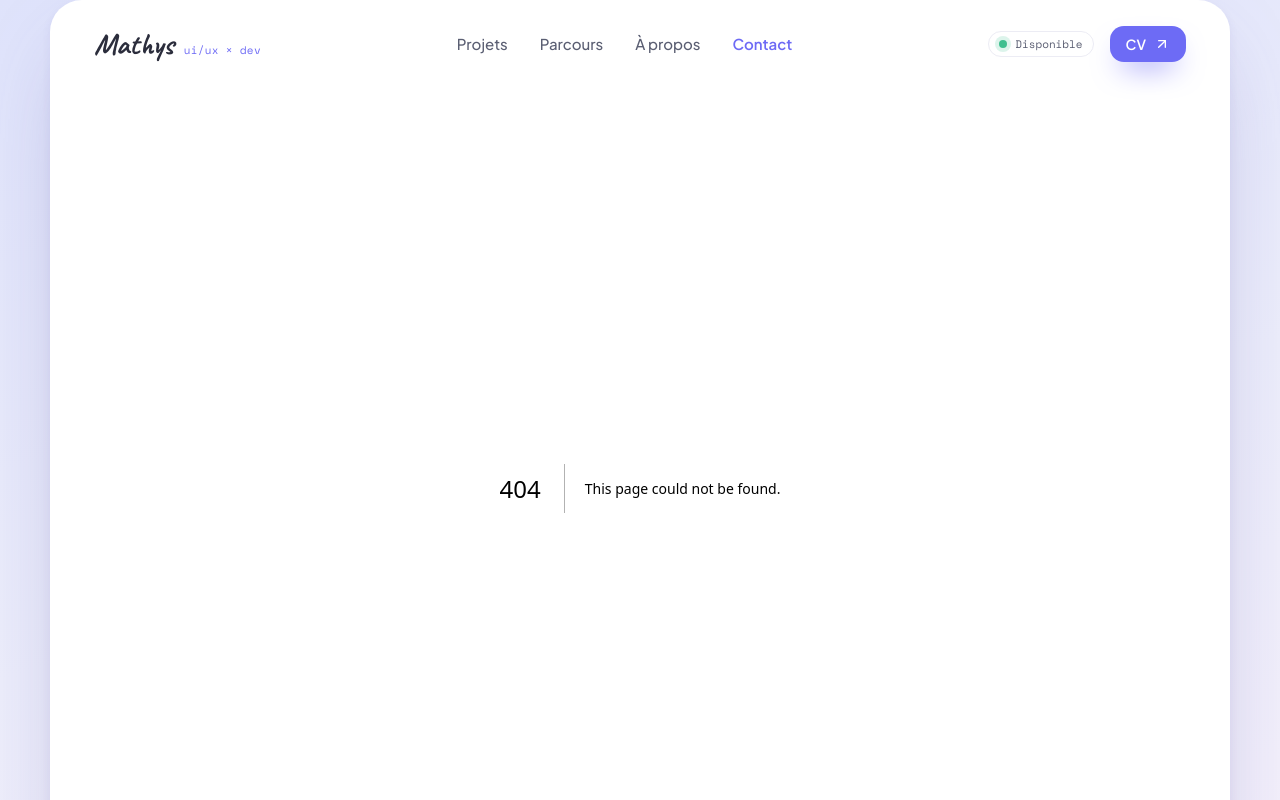
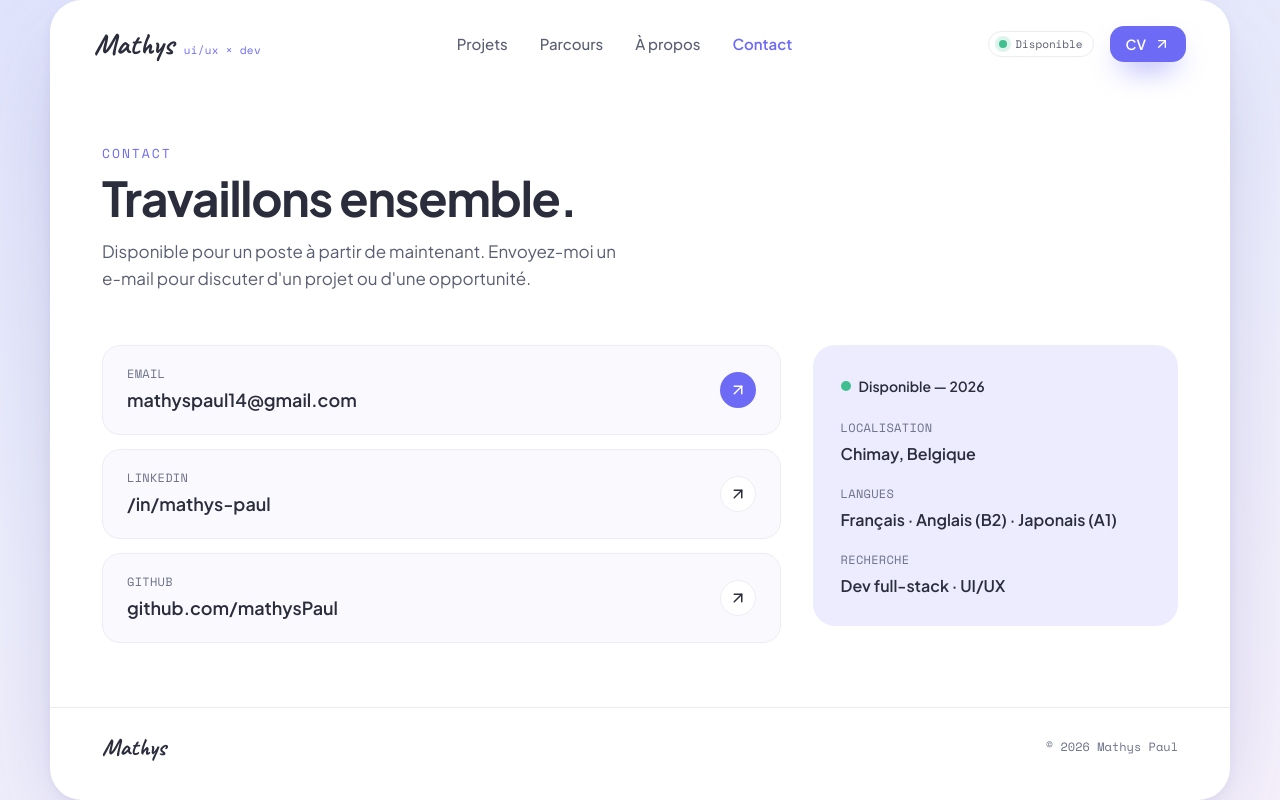
Before and after one commit to mathysPaul/skab.dev, a Next.js app in the folder client/: page /contact in a window 1280 px wide. Before the commit this address had no page. Shown: the top 800 px of the page. Built offline with nearby package versions, Linux system fonts and the light colour scheme.

Commit message:
feat(client): add contact & competences pages, link competences from home

```diff
--- /dev/null
+++ b/client/app/competences/page.tsx
@@ -0,0 +1,31 @@
+import { SectionHeading } from "@/components/section-heading";
+import { TechGrid } from "@/components/tech-grid";
+
+export default function CompetencesPage() {
+  return (
+    <>
+      <header className="px-6 pb-3 pt-14 sm:px-[52px]">
+        <SectionHeading as="h1" eyebrow="STACK" title="Compétences & outils" />
+        <p className="mt-4 max-w-[560px] text-[17px] leading-relaxed text-body">
+          Langages, frameworks et outils que je maîtrise.{" "}
+          <span className="font-semibold text-brand">Survole un logo</span> pour
+          voir le détail.
+        </p>
+      </header>
+
+      <section className="px-6 pb-14 pt-11 sm:px-[52px]">
+        <TechGrid />
+      </section>
+
+      <section className="px-6 pb-16 sm:px-[52px]">
+        <p className="mb-2.5 font-mono text-xs tracking-[1.5px] text-muted-ink">
+          MÉTHODES
+        </p>
+        <p className="text-[15px] leading-relaxed text-body">
+          Agile — Scrum &amp; Kanban · Tests &amp; intégration continue ·
+          Documentation technique
+        </p>
+      </section>
+    </>
+  );
+}
--- /dev/null
+++ b/client/app/contact/page.tsx
@@ -0,0 +1,68 @@
+import { ArrowUpRight } from "lucide-react";
+
+import { SectionHeading } from "@/components/section-heading";
+import { contactLinks, meta } from "@/lib/data/contact";
+import { cn } from "@/lib/utils";
+
+export default function ContactPage() {
+  return (
+    <>
+      <header className="px-6 pb-3 pt-14 sm:px-[52px]">
+        <SectionHeading as="h1" eyebrow="CONTACT" title="Travaillons ensemble." />
+        <p className="mt-4 max-w-[520px] text-[17px] leading-relaxed text-body">
+          Disponible pour un poste à partir de maintenant. Envoyez-moi
+          un e-mail pour discuter d&apos;un projet ou d&apos;une opportunité.
+        </p>
+      </header>
+
+      <section className="grid gap-8 px-6 pb-16 pt-10 sm:px-[52px] lg:grid-cols-[1.3fr_0.7fr] lg:items-start">
+        {/* Contact links */}
+        <div className="flex flex-col gap-3.5">
+          {contactLinks.map((link) => (
+            <a
+              key={link.label}
+              href={link.href}
+              className="flex items-center justify-between rounded-[18px] border border-line bg-surface-soft px-6 py-5 transition-colors hover:border-brand"
+            >
+              <span>
+                <span className="mb-1 block font-mono text-xs tracking-wide text-muted-ink">
+                  {link.label}
+                </span>
+                <span className="text-lg font-semibold text-ink">
+                  {link.value}
+                </span>
+              </span>
+              <span
+                aria-hidden
+                className={cn(
+                  "flex size-9 shrink-0 items-center justify-center rounded-full",
+                  link.primary
+                    ? "bg-brand text-white"
+                    : "border border-line bg-white text-ink"
+                )}
+              >
+                <ArrowUpRight className="size-[18px]" />
+              </span>
+            </a>
+          ))}
+        </div>
+
+        {/* Meta card */}
+        <div className="rounded-[22px] bg-brand-soft p-7">
+          <div className="mb-6 inline-flex items-center gap-2 text-sm font-semibold text-ink">
+            <span aria-hidden className="size-2.5 rounded-full bg-success" />
+            Disponible — 2026
+          </div>
+          {meta.map((row) => (
+            <div key={row.label} className="mb-5 last:mb-0">
+              <p className="mb-1.5 font-mono text-xs tracking-wide text-muted-ink">
+                {row.label}
+              </p>
+              <p className="text-base font-semibold text-ink">{row.value}</p>
+            </div>
+          ))}
+        </div>
+      </section>
+    </>
+  );
+}
--- a/client/app/page.tsx
+++ b/client/app/page.tsx
@@ -146,7 +146,10 @@ export default function Home() {
 
       {/* COMPÉTENCES */}
       <section className="px-6 py-16 sm:px-[52px]">
-        <SectionHeading eyebrow="STACK" title="Compétences & outils" className="mb-8" />
+        <div className="mb-8 flex flex-wrap items-end justify-between gap-4">
+          <SectionHeading eyebrow="STACK" title="Compétences & outils" />
+          <ArrowLink href="/competences">Toutes mes compétences</ArrowLink>
+        </div>
         <TechGrid />
       </section>
 
--- /dev/null
+++ b/client/lib/data/contact.ts
@@ -0,0 +1,29 @@
+export interface ContactLink {
+  label: string;
+  value: string;
+  href: string;
+  /** Highlighted (filled) link — the preferred way to reach me. */
+  primary: boolean;
+}
+
+export interface MetaRow {
+  label: string;
+  value: string;
+}
+
+export const contactLinks: ContactLink[] = [
+  {
+    label: "EMAIL",
+    value: "mathyspaul14@gmail.com",
+    href: "mailto:mathyspaul14@gmail.com",
+    primary: true,
+  },
+  { label: "LINKEDIN", value: "/in/mathys-paul", href: "#", primary: false },
+  { label: "GITHUB", value: "github.com/mathysPaul", href: "#", primary: false },
+];
+
+export const meta: MetaRow[] = [
+  { label: "LOCALISATION", value: "Chimay, Belgique" },
+  { label: "LANGUES", value: "Français · Anglais (B2) · Japonais (A1)" },
+  { label: "RECHERCHE", value: "Dev full-stack · UI/UX" },
+];
```
